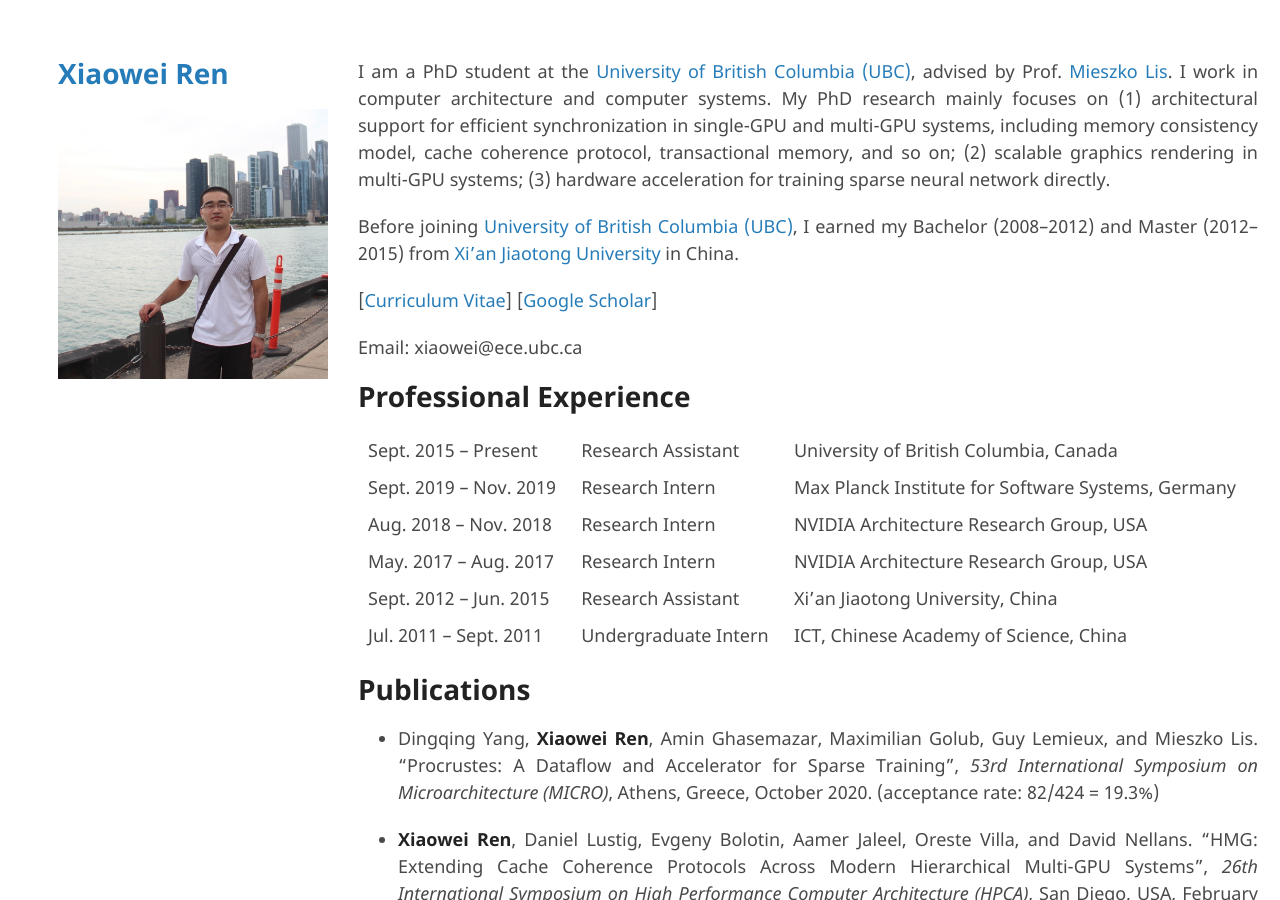
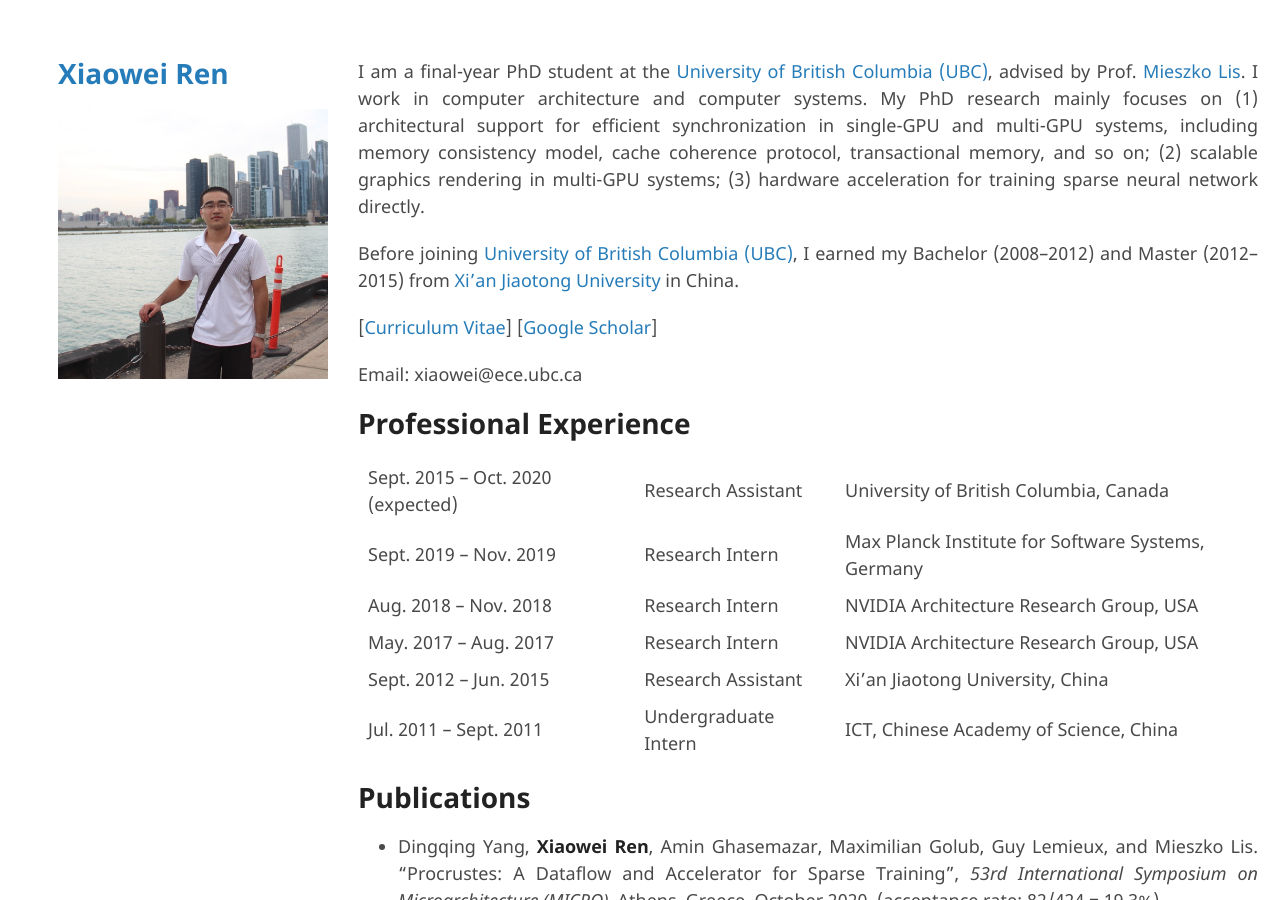
Before and after one commit to ericrxw/xiaoweiren, a Jekyll site: the page built from index.md, in a window 1280 px wide and 900 px high. Built offline with Jekyll 4.4.1, drawn with Linux system fonts in a browser that asks for light colours; our own code applies the rules of GitHub Pages for plain Markdown files; the repository's description, which GitHub fills in, is left out.

Commit message:
trivial change

```diff
--- a/index.md
+++ b/index.md
@@ -1,4 +1,4 @@
-I am a PhD student at the [University of British Columbia (UBC)](http://www.ece.ubc.ca), advised by Prof. [Mieszko Lis](http://mieszko.ece.ubc.ca). I work in computer architecture and computer systems. My PhD research mainly focuses on (1) architectural support for efficient synchronization in single-GPU and multi-GPU systems, including memory consistency model, cache coherence protocol, transactional memory, and so on; (2) scalable graphics rendering in multi-GPU systems; (3) hardware acceleration for training sparse neural network directly.
+I am a final-year PhD student at the [University of British Columbia (UBC)](http://www.ece.ubc.ca), advised by Prof. [Mieszko Lis](http://mieszko.ece.ubc.ca). I work in computer architecture and computer systems. My PhD research mainly focuses on (1) architectural support for efficient synchronization in single-GPU and multi-GPU systems, including memory consistency model, cache coherence protocol, transactional memory, and so on; (2) scalable graphics rendering in multi-GPU systems; (3) hardware acceleration for training sparse neural network directly.
 
 Before joining [University of British Columbia (UBC)](http://www.ece.ubc.ca), I earned my Bachelor (2008--2012) and Master (2012--2015) from [Xi'an Jiaotong University](http://en.xjtu.edu.cn) in China.
 
@@ -8,7 +8,7 @@ Email: xiaowei@ece.ubc.ca
 
 # Professional Experience
 
-|Sept. 2015 -- Present   |  Research Assistant  | University of British Columbia, Canada             |
+|Sept. 2015 -- Oct. 2020 (expected)   |  Research Assistant  | University of British Columbia, Canada             |
 |Sept. 2019 -- Nov. 2019 | Research Intern      | Max Planck Institute for Software Systems, Germany |
 |Aug. 2018 -- Nov. 2018  | Research Intern      | NVIDIA Architecture Research Group, USA            |
 |May. 2017 -- Aug. 2017  | Research Intern      | NVIDIA Architecture Research Group, USA            |
```
